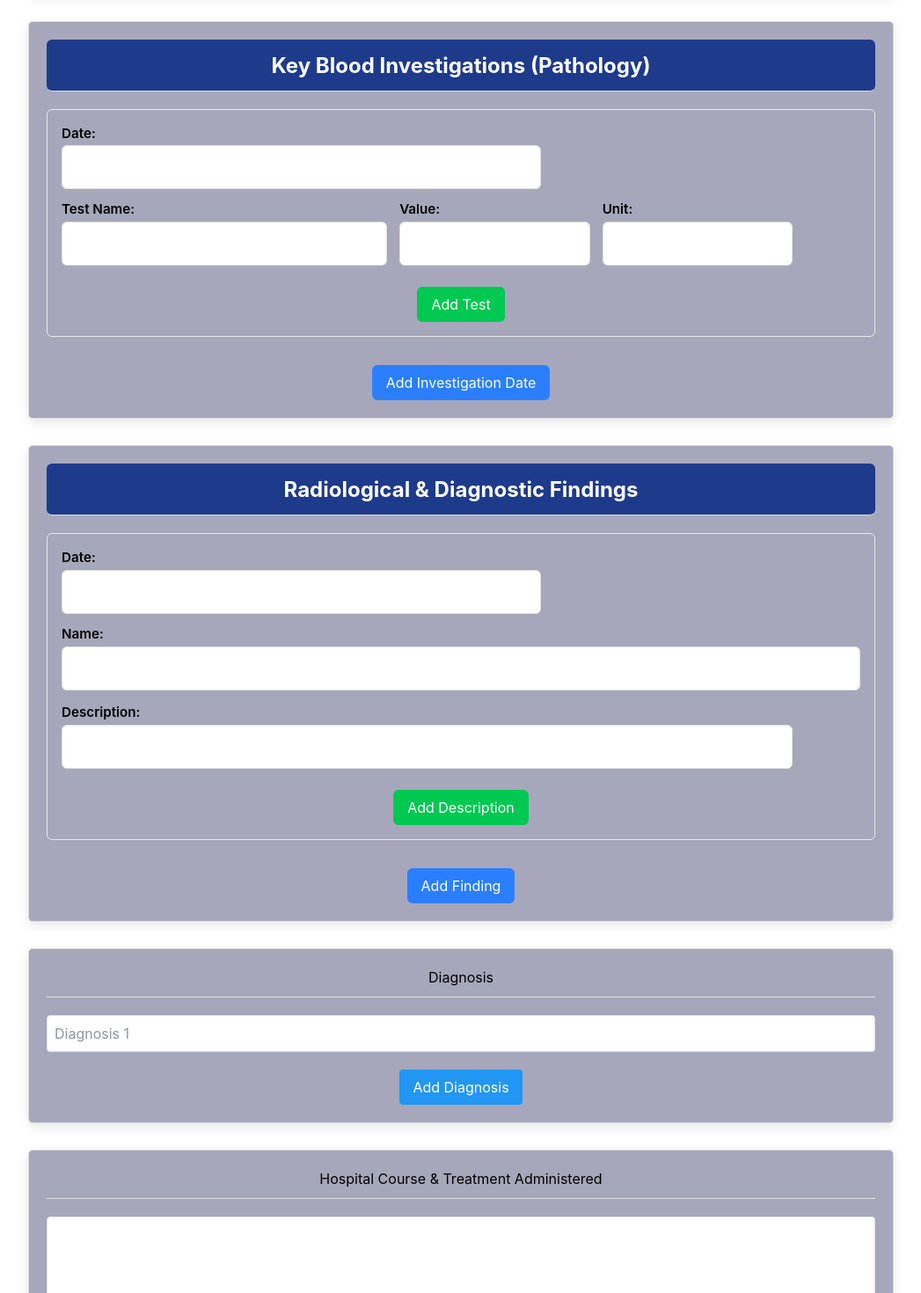
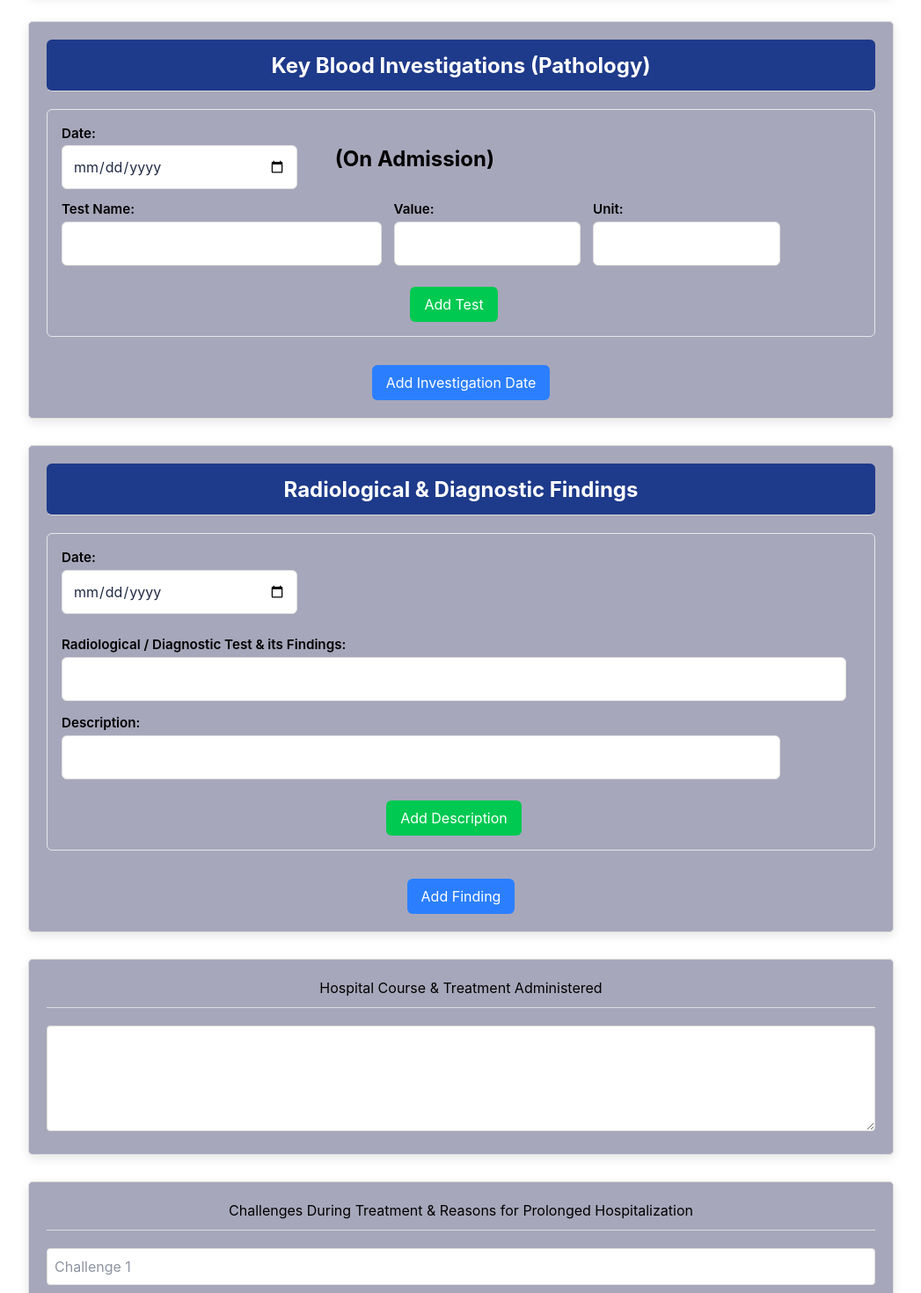
Before and after one commit to 6Mushahid9/KK-temp, a React (Vite) app: page / in a window 1280 px wide. Shown: the part 2280-3750 px from the top of the page at 88% size, without its empty margins (116-1163 px from the left). Built offline with nearby package versions, Linux system fonts and the light colour scheme.

Commit message:
radiological section complete

```diff
--- a/src/components/DischargeSummaryForm.jsx
+++ b/src/components/DischargeSummaryForm.jsx
@@ -298,93 +298,7 @@ const DischargeSummaryForm = () => {
         {/* Radiological & Diagnostic Findings Section */}
         <Radiological formData={formData} addArrayItem={addArrayItem} removeArrayItem={removeArrayItem} addRadiologicalFinding={addRadiologicalFinding} handleRadiologicalFindingChange={handleRadiologicalFindingChange} removeRadiologicalFinding={removeRadiologicalFinding} handleDescriptionChange={handleDescriptionChange} addDescription={addDescription} removeDescription={removeDescription} setFormData={setFormData} />
 
-        {/* Diagnosis Section */}
-        <div
-          className="form-section"
-          style={{
-            marginBottom: "30px",
-            border: "1px solid #ddd",
-            padding: "20px",
-            borderRadius: "5px",
-          }}
-        >
-          <h2
-            style={{
-              borderBottom: "1px solid #ddd",
-              paddingBottom: "10px",
-              marginBottom: "20px",
-            }}
-          >
-            Diagnosis
-          </h2>
 
-          {formData.diagnosis.map((item, index) => (
-            <div
-              key={index}
-              style={{
-                display: "flex",
-                alignItems: "center",
-                marginBottom: "10px",
-                gap: "10px",
-              }}
-            >
-              <div style={{ flex: 1 }}>
-                <input
-                  type="text"
-                  value={item}
-                  onChange={(e) =>
-                    handleArrayChange(
-                      index,
-                      "diagnosis",
-                      e.target.value,
-                      "diagnosis"
-                    )
-                  }
-                  style={{
-                    width: "100%",
-                    padding: "8px",
-                    borderRadius: "4px",
-                    border: "1px solid #ddd",
-                  }}
-                  placeholder={`Diagnosis ${index + 1}`}
-                />
-              </div>
-
-              {index > 0 && (
-                <button
-                  type="button"
-                  onClick={() => removeArrayItem("diagnosis", index)}
-                  style={{
-                    background: "#f44336",
-                    color: "white",
-                    border: "none",
-                    padding: "5px 10px",
-                    borderRadius: "4px",
-                    cursor: "pointer",
-                  }}
-                >
-                  Remove
-                </button>
-              )}
-            </div>
-          ))}
-
-          <button
-            type="button"
-            onClick={() => addArrayItem("diagnosis", "")}
-            style={{
-              background: "#2196F3",
-              color: "white",
-              border: "none",
-              padding: "8px 15px",
-              borderRadius: "4px",
-              cursor: "pointer",
-              marginTop: "10px",
-            }}
-          >
-            Add Diagnosis
-          </button>
-        </div>
 
         {/* Hospital Course & Treatment Section */}
         <div
--- a/src/components/FormSection/BloodInvestigation.jsx
+++ b/src/components/FormSection/BloodInvestigation.jsx
@@ -31,18 +31,20 @@ export function BloodInvestigation({
             {formData.bloodInvestigations.map((investigation, investigationIndex) => (
                 <div
                     key={investigationIndex}
-                    className="border border-gray-200 rounded-md p-4 mb-5"
+                    className="border border-gray-200 rounded-md p-4 mb-5 pr-8"
                 >
                     <div className="flex justify-between items-center mb-3">
-                        <div className="form-group w-3/5">
+                        <div className="w-3/5">
                             <label
                                 htmlFor={`investigation-date-${investigationIndex}`}
-                                className="block mb-1 font-medium text-gray-700"
+                                className="block mb-1 font-medium text-gray-700 col-span-1"
                             >
                                 Date:
                             </label>
+                            <div className="grid grid-cols-2">
+
                             <input
-                                type="text"
+                                type="date"
                                 id={`investigation-date-${investigationIndex}`}
                                 value={investigation.date}
                                 onChange={(e) =>
@@ -54,6 +56,12 @@ export function BloodInvestigation({
                                 }
                                 className="w-full px-3 py-2 border border-gray-300 rounded-md focus:outline-none focus:ring-2 focus:ring-blue-500"
                             />
+                            {investigationIndex == 0 && (
+
+                            <p className="font-bold col-span-1 text-2xl">(On Admission)</p>
+                            )}
+                            </div>
+
                         </div>
 
                         {investigationIndex > 0 && (
--- a/src/components/FormSection/ClinicalFindings.jsx
+++ b/src/components/FormSection/ClinicalFindings.jsx
@@ -52,7 +52,6 @@ export function ClinicalFindings({ handleChange, formData }) {
                 value={formData.spO2}
                 onChange={handleChange}
                 className="w-full px-3 py-2 pr-10 border border-gray-300 rounded-md focus:outline-none focus:ring-2 focus:ring-blue-500"
-                placeholder="Enter value"
               />
               <span className="absolute inset-y-0 right-2 flex items-center text-gray-500 text-sm pointer-events-none italic">
                 %
@@ -148,7 +147,6 @@ export function ClinicalFindings({ handleChange, formData }) {
               name="bloodPressure"
               value={formData.bloodPressure}
               onChange={handleChange}
-              placeholder="mmHg"
               style={{
                 width: "100%",
                 padding: "8px 8px 8px 8px",
@@ -182,7 +180,6 @@ export function ClinicalFindings({ handleChange, formData }) {
               name="pulseRate"
               value={formData.pulseRate}
               onChange={handleChange}
-              placeholder="beats/min"
               style={{
                 width: "100%",
                 padding: "8px 8px 8px 8px",
@@ -216,7 +213,6 @@ export function ClinicalFindings({ handleChange, formData }) {
               name="respiratoryRate"
               value={formData.respiratoryRate}
               onChange={handleChange}
-              placeholder="breaths/min"
               style={{
                 width: "100%",
                 padding: "8px 8px 8px 8px",
@@ -250,7 +246,6 @@ export function ClinicalFindings({ handleChange, formData }) {
               name="temperature"
               value={formData.temperature}
               onChange={handleChange}
-              placeholder="°F"
               style={{
                 width: "100%",
                 padding: "8px 8px 8px 8px",
--- a/src/components/FormSection/Radiological.jsx
+++ b/src/components/FormSection/Radiological.jsx
@@ -32,10 +32,10 @@ export function Radiological({
             {formData.radiologicalFindings.map((finding, index) => (
                 <div
                     key={index}
-                    className="border border-gray-200 rounded-md p-4 mb-5"
+                    className="border border-gray-200 rounded-md p-4 mb-5 pr-8"
                 >
                     <div className="flex justify-between items-center mb-3">
-                        <div className="form-group w-3/5">
+                        <div className="form-group w-[30%]">
                             <label
                                 htmlFor={`finding-date-${index}`}
                                 className="block mb-1 font-medium text-gray-700"
@@ -43,13 +43,13 @@ export function Radiological({
                                 Date:
                             </label>
                             <input
-                                type="text"
+                                type="date"
                                 id={`finding-date-${index}`}
                                 value={finding.date}
                                 onChange={(e) =>
                                     handleRadiologicalFindingChange(formData, setFormData, index, "date", e.target.value)
                                 }
-                                className="w-full px-3 py-2 border border-gray-300 rounded-md focus:outline-none focus:ring-2 focus:ring-blue-500"
+                                className=" bg-green-500 px-3 py-2 border border-gray-300 rounded-md focus:outline-none focus:ring-2 focus:ring-blue-500"
                             />
                         </div>
 
@@ -68,9 +68,9 @@ export function Radiological({
                         <div className="form-group col-span-12">
                             <label
                                 htmlFor={`finding-name-${index}`}
-                                className="block mb-1 font-medium text-gray-700"
+                                className="block my-3 font-medium text-gray-700"
                             >
-                                Name:
+                                Radiological / Diagnostic Test & its Findings:
                             </label>
                             <input
                                 type="text"
```
